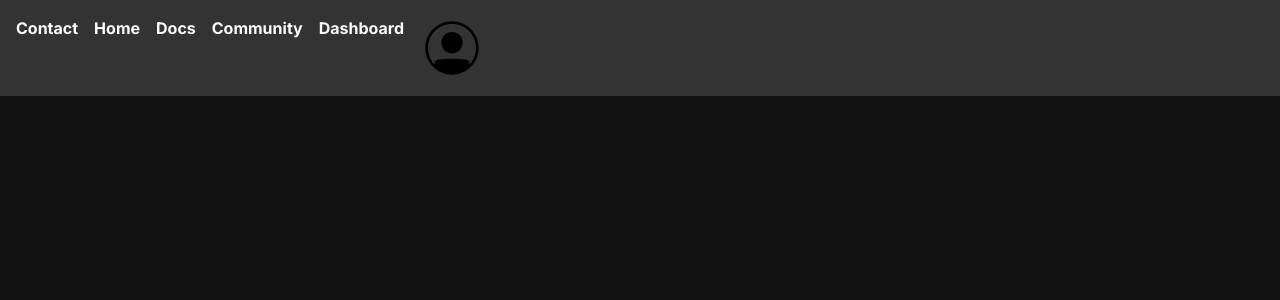
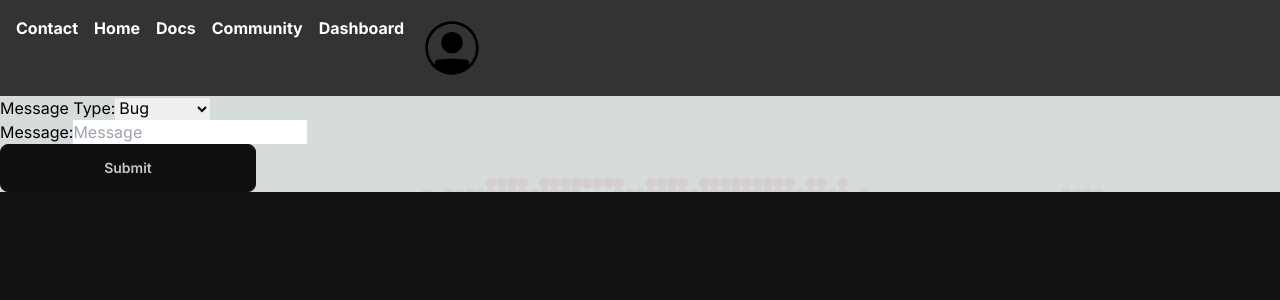
Before and after one commit to B3n-OHara/computerScience-NEA, a Next.js app: page /contact in a window 1280 px wide. Shown: the top 300 px of the page. Built offline with nearby package versions, Linux system fonts and the light colour scheme.

Commit message:
finished contact page structure

```diff
--- a/app/contact/page.tsx
+++ b/app/contact/page.tsx
@@ -1,7 +1,27 @@
+import { SubmitContactForm } from "./actions"
+
 export default function contact() {
     return(
         <div>
-
+            <form>
+                <div>
+                    <div>
+                        <label htmlFor="messageType">Message Type:</label>
+                        <select id="messageType" name="messageType">
+                            <option value={'Bug'}>Bug</option>
+                            <option value={'Feedback'}>Feedback</option>
+                            <option value={'Other'}>Other</option>
+                        </select>
+                    </div>
+                    <div>
+                        <label htmlFor="message">Message:</label>
+                        <input id="message" name="message" type="text" placeholder='Message'/>
+                    </div>
+                    <div>
+                        <button className="btn btn-wide" formAction={SubmitContactForm}>Submit</button>
+                    </div>
+                </div>
+            </form>
         </div>
     )
 }
```
